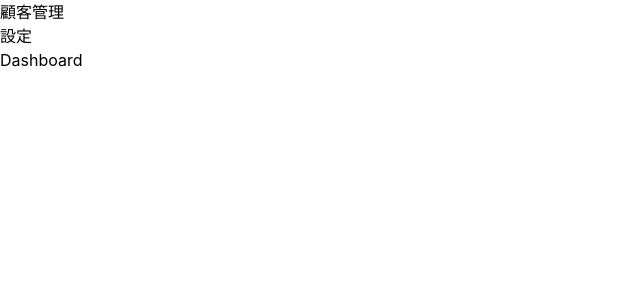
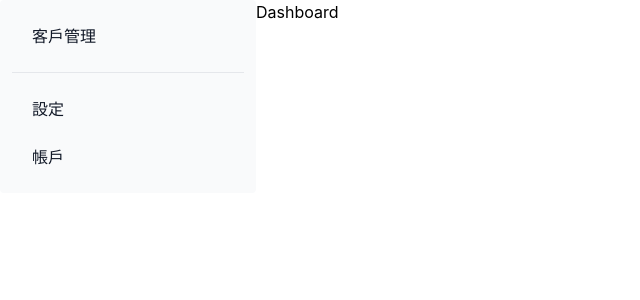
Before and after one commit to x8163don/toker-web, a React (Create React App) app: page /dashboard in a window 1280 px wide. Shown: the top 300 px of the page, without its empty margins (0-640 px from the left). Built offline with nearby package versions, Linux system fonts and the light colour scheme.

Commit message:
feat: make side menu css

```diff
--- a/src/components/LeftMenu.js
+++ /dev/null
@@ -1,16 +0,0 @@
-import {NavLink} from 'react-router-dom';
-
-function LeftMenu() {
-    return (
-        <div>
-            <nav>
-                <ul>
-                    <li><NavLink to="/" end>顧客管理</NavLink></li>
-                    <li><NavLink to="/" end>設定</NavLink></li>
-                </ul>
-            </nav>
-        </div>
-    );
-}
-
-export default LeftMenu;
--- /dev/null
+++ b/src/components/SideMenu.js
@@ -0,0 +1,26 @@
+import {NavLink} from 'react-router-dom';
+import {Sidebar} from 'flowbite-react';
+
+function SideMenu() {
+    return (
+        <div className="w-fit">
+            <Sidebar aria-label="Default sidebar example">
+                <Sidebar.Items>
+                    <Sidebar.ItemGroup>
+                        <Sidebar.Item
+                            href="#"
+                        >
+                            <NavLink to="">客戶管理</NavLink>
+                        </Sidebar.Item>
+                    </Sidebar.ItemGroup>
+                    <Sidebar.ItemGroup>
+                        <Sidebar.Item><NavLink to="">設定</NavLink></Sidebar.Item>
+                        <Sidebar.Item><NavLink to="">帳戶</NavLink></Sidebar.Item>
+                    </Sidebar.ItemGroup>
+                </Sidebar.Items>
+            </Sidebar>
+        </div>
+    );
+}
+
+export default SideMenu;
--- a/src/layouts/SideMenuLayout.js
+++ b/src/layouts/SideMenuLayout.js
@@ -1,12 +1,12 @@
 import {Outlet} from 'react-router-dom';
-import SideMenu from '../components/LeftMenu';
+import SideMenu from '../components/SideMenu';
 
 function SideMenuLayout() {
     return (
-        <>
-            <SideMenu/>
+        <main className="flex h-full overflow-hidden bg-white dark:bg-gray-900">
+            <SideMenu className="fixed hidden z-20 h-full top-0 left-0 pt-16 flex lg:flex flex-shrink-0 flex-col w-64 transition-width duration-75"/>
             <Outlet/>
-        </>
+        </main>
     );
 }
 
```
Also changed, not shown: src/components/LeftMenu.css (deleted), src/components/SideMenu.css (added).
